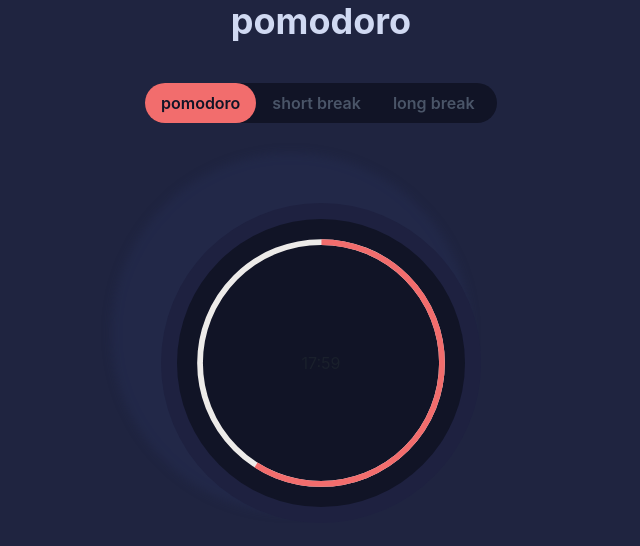
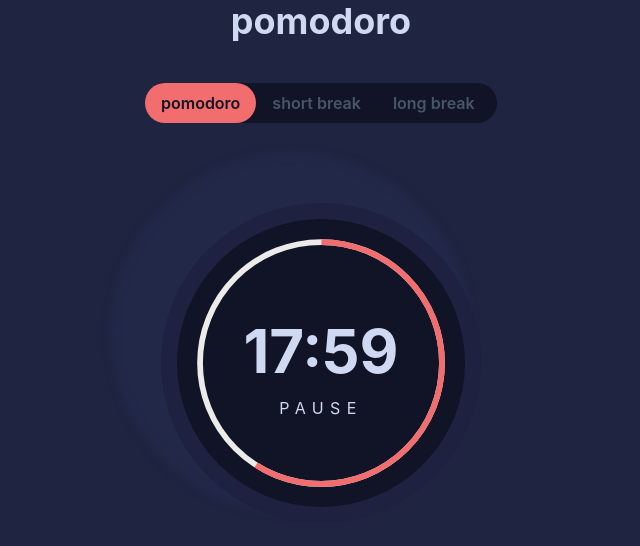
Before and after one commit to dtn1999/pomodoro, a Next.js app: page / in a window 1280 px wide. Shown: the top 546 px of the page, without its empty margins (319-959 px from the left). Built offline with nearby package versions, Linux system fonts and the light colour scheme.

Commit message:
chakra ui icons added

```diff
--- a/pages/index.tsx
+++ b/pages/index.tsx
@@ -75,8 +75,18 @@ const Home: NextPage = () => {
                     display="flex"
                     justifyContent="center"
                     alignItems="center"
+                    flexDir="column"
                   >
-                    <Text> 17:59 </Text>
+                    <Text fontSize="6xl" fontWeight="bold" color="#D0D9F2">
+                      17:59
+                    </Text>
+                    <Text
+                      letterSpacing="0.4rem"
+                      textTransform="uppercase"
+                      color="#D0D9F2"
+                    >
+                      pause
+                    </Text>
                   </Box>
 
                   <CircularProgress
```
